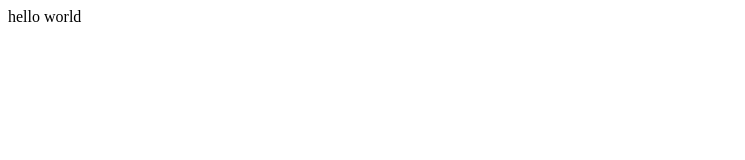
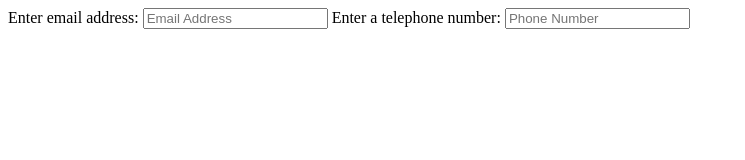
Before and after one commit to danielkiyuna/Info-Fill-In-Box, a plain HTML site: page index.html in a window 1280 px wide. Shown: the whole page, without its empty margins (0-745 px from the left). Drawn offline with Linux system fonts and the light colour scheme.

Commit message:
first commit

```diff
--- a/index.html
+++ b/index.html
@@ -1 +1,4 @@
-hello world
+<label for="email">Enter email address:</label>
+ <input type="text" placeholder="Email Address" name="email" id="email" />
+ <label for="phone">Enter a telephone number:</label>
+ <input type="text" placeholder="Phone Number" name="phone" id="phone"/>
```
